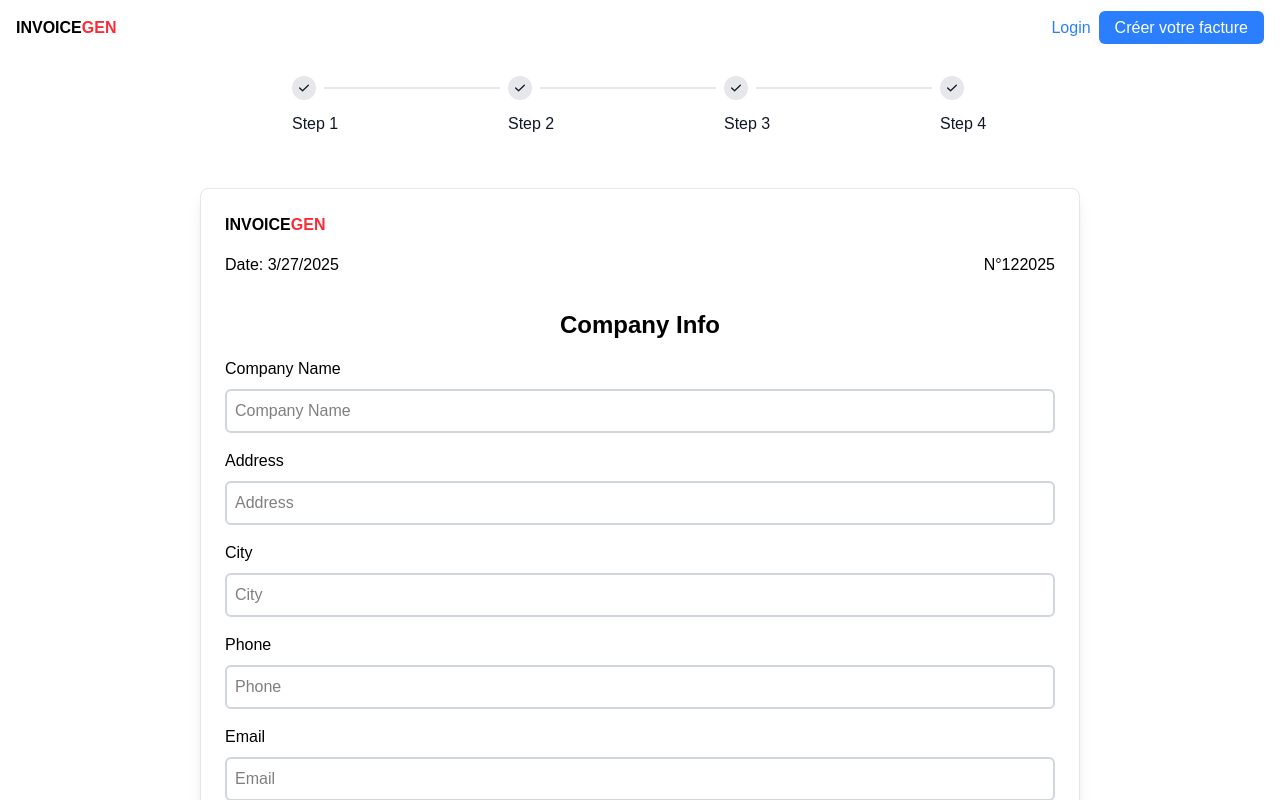
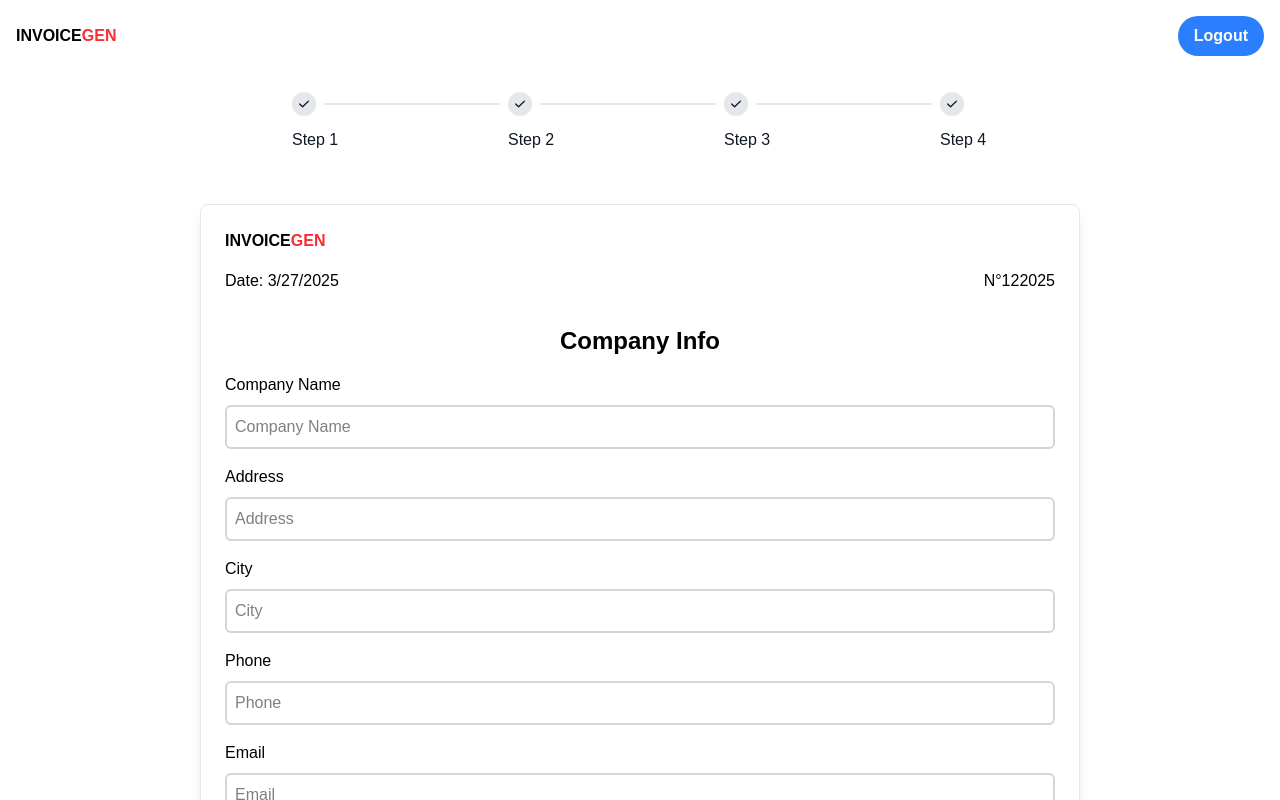
Before and after one commit to noxbike/Professional-invoice-generator, a Next.js app: page /new_invoice in a window 1280 px wide. Shown: the top 800 px of the page. Built offline with nearby package versions, Linux system fonts and the light colour scheme; no server answers; sample sign-in values are in the browser's storage.

Commit message:
add logout button

```diff
--- a/src/app/layout.js
+++ b/src/app/layout.js
@@ -4,6 +4,7 @@ import "./globals.css";
 import Image from "next/image";
 import Link from "next/link";
 import InvoiceGen from "@/components/invoicegen";
+import Navbar from '@/components/ui/navbar';
 const geistSans = Geist({
   variable: "--font-geist-sans",
   subsets: ["latin"],
@@ -28,22 +29,7 @@ export default function RootLayout({ children }) {
         <body
           className={`${geistSans.variable} ${geistMono.variable} antialiased min-h-screen bg-white dark:bg-slate-950`}
         >
-            <nav className="flex justify-between items-center p-4 bg-white dark:bg-black">
-              <div>
-                <InvoiceGen />
-              </div>
-              <div>
-                <Link className="text-blue-500 px-2" href={"/login"}>
-                  Login
-                </Link>
-                <Link
-                  className="bg-blue-500 text-white px-4 py-2 rounded-md"
-                  href="/new_invoice"
-                >
-                  Créer votre facture
-                </Link>
-              </div>
-            </nav>
+            <Navbar/>
             {children}
             <footer className="text-black bottom-0 text-center p-2 w-full">
               <p>
--- a/src/app/new_invoice/page.js
+++ b/src/app/new_invoice/page.js
@@ -1,7 +1,7 @@
 "use client";
 
 import { useEffect, useState } from "react";
-import Button from "@/components/button";
+import Button from "@/components/ui/button";
 import InvoiceGen from "@/components/invoicegen";
 import ProductsServices from "./products_services";
 import Taxes from "./taxes";
--- a/src/app/new_invoice/products_services.js
+++ b/src/app/new_invoice/products_services.js
@@ -1,6 +1,6 @@
 "use client";
 import { useCallback } from "react";
-import Button from "@/components/button";
+import Button from "@/components/ui/button";
 
 export default function ProductsServices({products,setProducts}) {
 
--- a/src/app/setting/page.js
+++ b/src/app/setting/page.js
@@ -1,4 +1,4 @@
-import CompanyInfo from "@/components/companyInfo";
+import CompanyInfo from "@/components/companyForm";
 
 export default function Setting () {
     return(
--- /dev/null
+++ b/src/components/ui/logoutButton.js
@@ -0,0 +1,19 @@
+import { signOut } from "next-auth/react";
+import { useRouter } from "next/navigation";
+
+export default function LogoutButton() {
+    const router = useRouter();
+
+    const handleLogout = async () => {
+        await signOut({ callbackUrl: "/" });
+        router.push("/login");
+    };
+    return (
+        <button
+            className="bg-blue-500 hover:bg-blue-700 text-white font-semibold py-2 px-4 rounded-full focus:outline-none focus:shadow-outline"
+            onClick={handleLogout}
+        >
+            Logout
+        </button>
+    );
+}
--- /dev/null
+++ b/src/components/ui/navbar.js
@@ -0,0 +1,35 @@
+'use client';
+import useAuth from "../useAuth";
+import InvoiceGen from "../invoicegen";
+import Link from "next/link";
+import LogoutButton from "./logoutButton";
+
+export default function Navbar() {
+    const { isAuthenticated, isLoading, session } = useAuth();
+  return (
+    <nav className="flex justify-between items-center p-4 bg-white dark:bg-black">
+      <div>
+        <InvoiceGen />
+      </div>
+      {isAuthenticated && (
+        <div>
+            <Link href='/setting' className="px-2">
+                {session.user.username}
+            </Link>
+            <LogoutButton/>
+        </div>
+      )}
+      {!isAuthenticated && <div>
+        <Link className="text-blue-500 px-2" href={"/login"}>
+          Login
+        </Link>
+        <Link
+          className="bg-blue-500 text-white px-4 py-2 rounded-md"
+          href="/new_invoice"
+        >
+          Créer votre facture
+        </Link>
+      </div>}
+    </nav>
+  );
+}
--- a/src/components/useAuth.js
+++ b/src/components/useAuth.js
@@ -1,3 +1,5 @@
+'use client';
+
 import { useSession } from 'next-auth/react';
 import { useRouter } from 'next/navigation'; // Use next/router in the pages directory
 import { useEffect } from 'react';
```
Also changed, not shown: src/components/ui/button.js (renamed from src/components/button.js).
